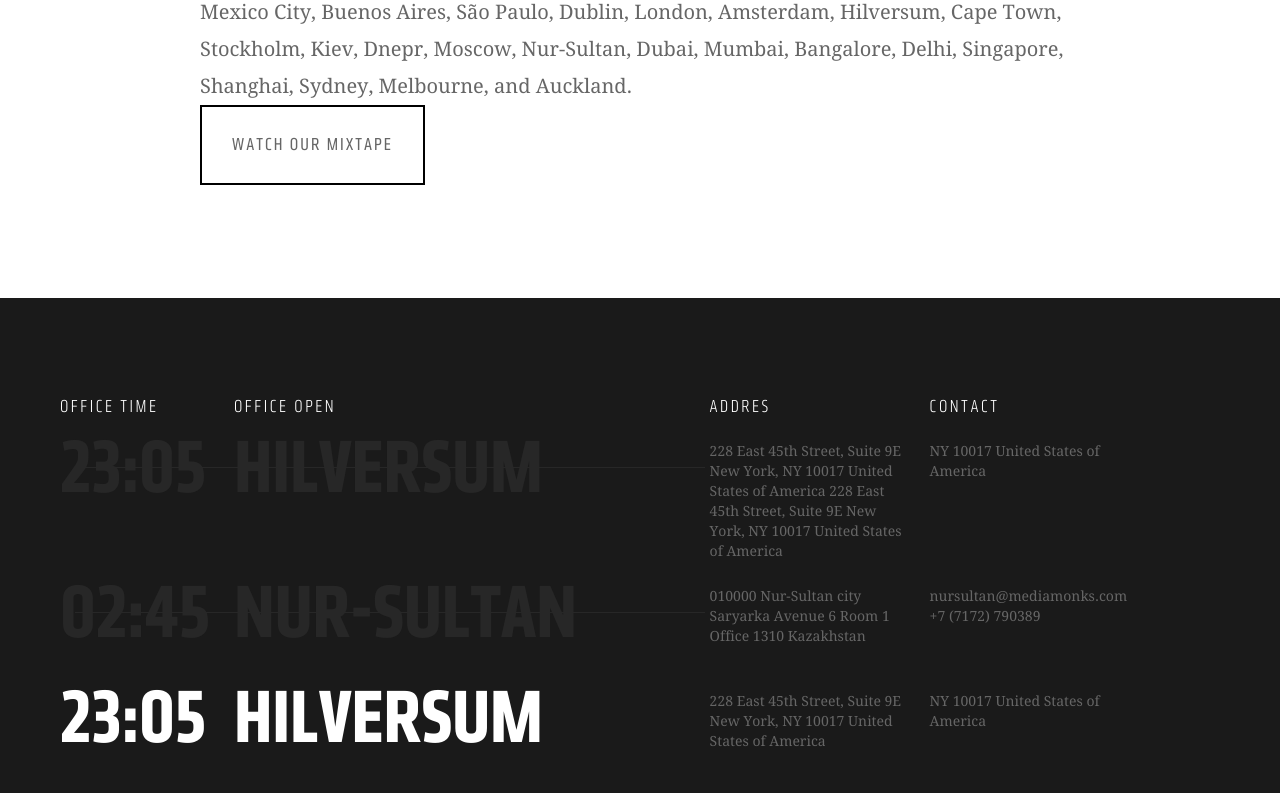
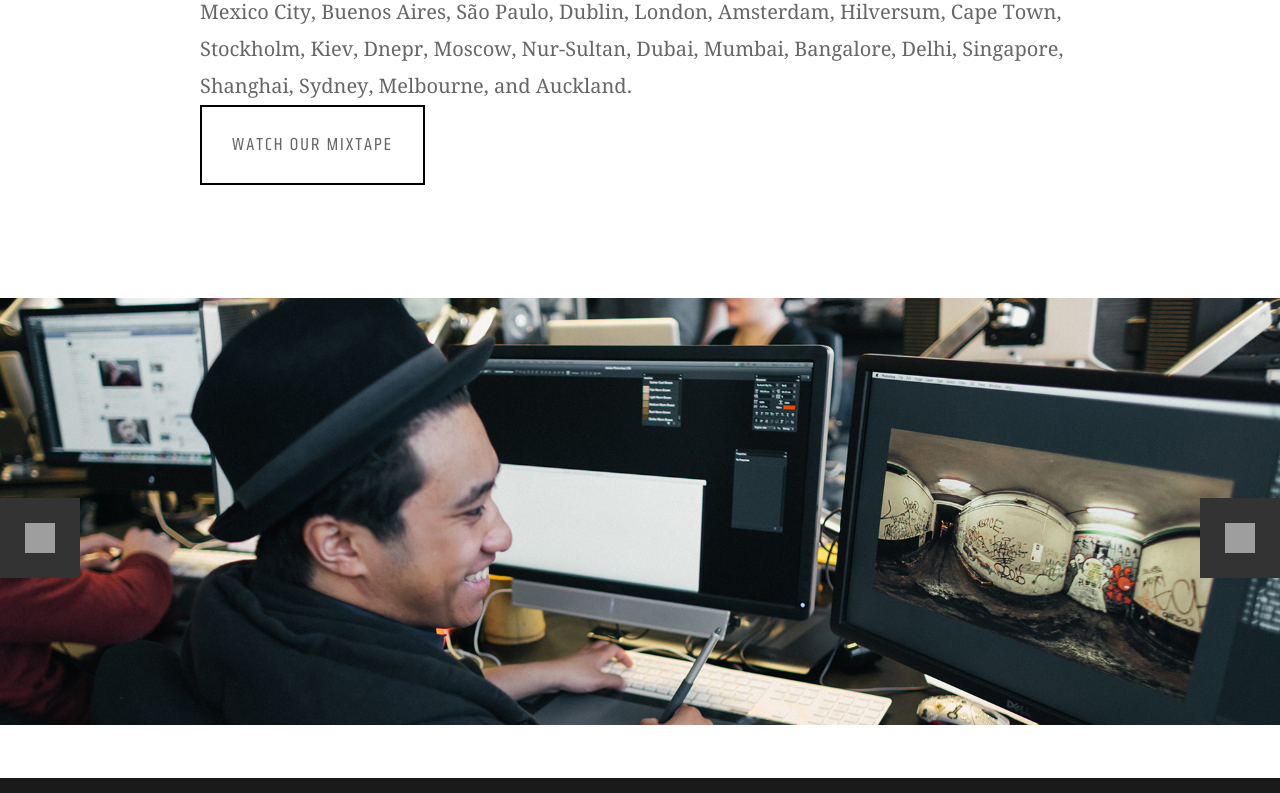
Before and after one commit to DaniyarOtynshin/mediamonks-website, a React (Create React App) app: page /about in a window 1280 px wide. Shown: the part 1415-2208 px from the top of the page. Built offline with nearby package versions, Linux system fonts and the light colour scheme; grey boxes are pictures that could not be loaded.

Commit message:
Add Carousel

```diff
--- a/src/components/About/About.jsx
+++ b/src/components/About/About.jsx
@@ -1,8 +1,9 @@
 import headerPath from '../../assets/about_header.jpg';
+import Carousel from '../Carousel/Carousel';
 
 const About = () => {
     return (
-        <section className="page__about about">
+        <section className="page__section page__about about">
             <img src={ headerPath } alt="Header" className="about__cover"/>
             <div className="about__content content">
                 <article className="content__text">
@@ -16,8 +17,9 @@ const About = () => {
                     <p className="content__paragraph">
                     Founded in 2001 and rooted in digital, you can find MediaMonks anywhere on the Web as well as in San Francisco, Los Angeles, Mountain View, Sandpoint, Toronto, New York, Mexico City, Buenos Aires, São Paulo, Dublin, London, Amsterdam, Hilversum, Cape Town, Stockholm, Kiev, Dnepr, Moscow, Nur-Sultan, Dubai, Mumbai, Bangalore, Delhi, Singapore, Shanghai, Sydney, Melbourne, and Auckland.
                     </p>
-                    <a href="#" className="content__link">watch our mixtape</a>
+                    <a href="https://www.youtube.com/watch?v=JNU8DhMKryI&ab_channel=MediaMonks" className="content__link">watch our mixtape</a>
                 </article>
+                <Carousel />
             </div>
         </section>
     )
--- /dev/null
+++ b/src/components/Carousel/Carousel.css
@@ -0,0 +1,72 @@
+.carousel {
+    height: 480px;
+    position: relative;
+    overflow: hidden;
+}
+
+.carousel__slider {
+    overflow: hidden;
+}
+
+.carousel__image {
+    display: none;
+    position: absolute;
+    top: 0;
+    left: 0;
+    width: 100%;
+    object-fit: cover;
+    transition: left 0.2s;
+}
+
+.carousel__image._center {
+    display: block;
+    left: 0;
+}
+
+.carousel__image._left {
+    display: block;
+    left: -100%;
+
+}
+
+.carousel__image._right {
+    display: block;
+    left: 100%;
+}
+
+.carousel__button {
+    position: absolute;
+    top: 50%;
+    transform: translate(0, -50%);
+    width: 80px;
+    height: 80px;
+    background-color: #333;
+    display: flex;
+    justify-content: center;
+    align-items: center;
+}
+
+.carousel__button:hover {
+    cursor: pointer;
+}
+
+.carousel__button_prev {
+    z-index: 2;
+    left: 0;
+}
+
+.carousel__button_next {
+    z-index: 2;
+    left: 100%;
+    transform: translate(-100%, -50%);
+}
+
+.carousel__next {
+    width: 30px;
+    height: 30px;
+}
+
+.carousel__prev {
+    width: 30px;
+    height: 30px;
+}
--- /dev/null
+++ b/src/components/Carousel/Carousel.jsx
@@ -0,0 +1,63 @@
+import { useState } from 'react';
+import slide1Path from '../../assets/about_slide_01.jpg';
+import slide2Path from '../../assets/about_slide_02.jpg';
+import slide3Path from '../../assets/about_slide_03.jpg';
+import slide4Path from '../../assets/about_slide_04.jpg';
+import nextPath from '../../assets/next.ico';
+import prevPath from '../../assets/prev.ico';
+
+const slidesData = [ slide1Path, slide2Path, slide3Path, slide4Path ];
+
+const Carousel = () => {
+    const length = slidesData.length;
+    const [current, setCurrent] = useState(0);
+    const [prev, setPrev] = useState(length - 1);
+    const [next, setNext] = useState(1);
+
+    const nextSlide = () => {
+        setPrev(current);
+        setCurrent(current === length - 1 ? 0 : current + 1);
+        setNext(next === length - 1 ? 0 : next + 1);
+    }
+
+    const prevSlide = () => {
+        setPrev(prev === 0 ? length - 1 : prev - 1);
+        setCurrent(current === 0 ? length - 1 : current - 1)
+        setNext(current);
+    }
+
+    console.log(prev, current, next)
+    return (
+        <section className="carousel">
+            <div onClick={prevSlide} className="carousel__button carousel__button_prev">
+                <img src={prevPath} alt="prev" className="carousel__prev"/>
+            </div>
+            <div onClick={nextSlide} className="carousel__button carousel__button_next">
+                <img src={nextPath} alt="next" className="carousel__next"/>
+            </div>
+            <div className="carousel__slider">
+                {
+                    slidesData.map((slide, index) => {
+                        return (
+                                <img
+                                    src={slide}
+                                    alt="slide"
+                                    key={index}
+                                    className={`${
+                                        current === index
+                                        ? "carousel__image _center"
+                                        : prev === index
+                                            ? "carousel__image _left"
+                                            : next === index
+                                                ? "carousel__image _right"
+                                                : "carousel__image"
+                                    }`}/>
+                        )
+                    })
+                }
+            </div>
+        </section>
+    )
+}
+
+export default Carousel;
--- a/src/components/header/header.jsx
+++ b/src/components/header/header.jsx
@@ -28,7 +28,7 @@ function Header() {
                         <li className="menu__item"><a href="#" className="menu__link">careers</a></li>
                         <li className="menu__item"><a href="#" className="menu__link">contact</a></li>
                         <li className="menu__item"><a href="#" className="menu__link">blog</a></li>
-                        <li className="menu__item"><a href="#" className="menu__link">watch our mixtape</a></li>
+                        <li className="menu__item"><a href="https://www.youtube.com/watch?v=JNU8DhMKryI&ab_channel=MediaMonks" className="menu__link">watch our mixtape</a></li>
                     </ul>
                 </div>
             </div>
--- a/src/index.css
+++ b/src/index.css
@@ -7,4 +7,5 @@
 @import url('./components/Cell/Cell.css');
 @import url('./components/Table/Table.css');
 @import url('./components/About/About.css');
+@import url('./components/Carousel/Carousel.css');
 @import url('./components/Footer/Footer.css');
```
Also changed, not shown: 2 other files (tests, documents, lock files or other folders).
